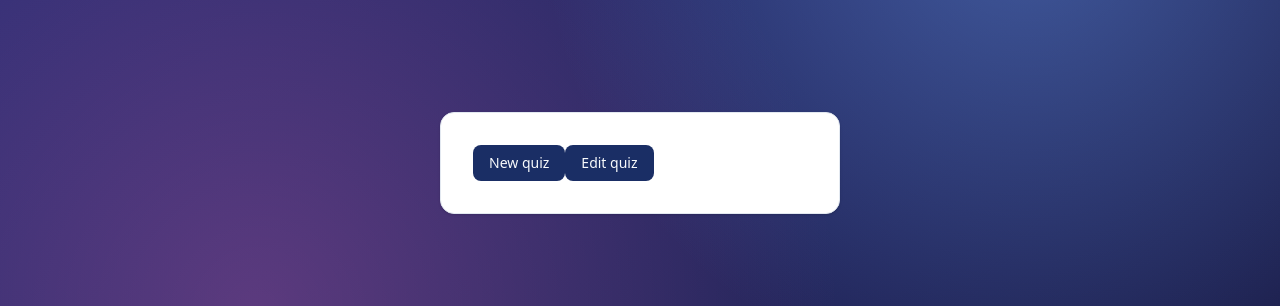
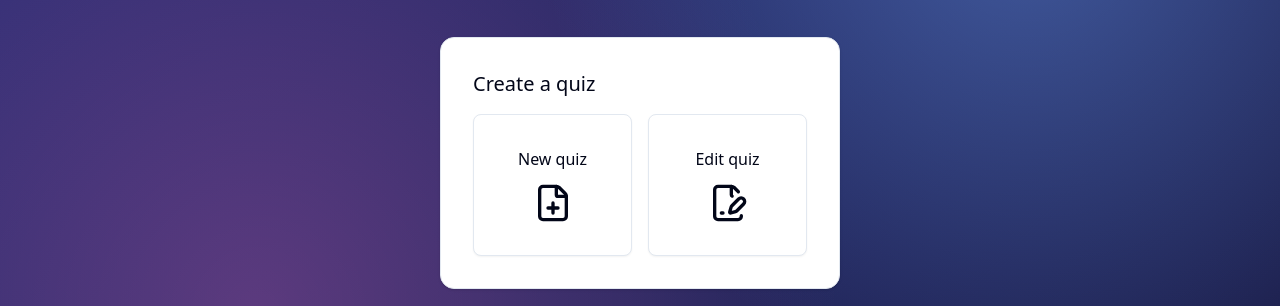
Before and after one commit to Cereal38/rhova, a Next.js app: page /create in a window 1280 px wide. Shown: the part 249-555 px from the top of the page. Built offline with nearby package versions, Linux system fonts and the light colour scheme; no server answers.

Commit message:
Improve the styling of the select-mod-step componet with styled button and a title for the page

```diff
--- a/app/create/select-mod-step.tsx
+++ b/app/create/select-mod-step.tsx
@@ -2,6 +2,7 @@
 
 import { Button } from '@/components/ui/button';
 import { CreateQuizStep } from '@/models/enums/create-quiz-step';
+import { FilePenLine, FilePlus } from 'lucide-react';
 import { useTranslations } from 'next-intl';
 
 interface Props {
@@ -12,13 +13,26 @@ export default function SelectModStep({ onStepChange }: Readonly<Props>) {
   const t = useTranslations();
 
   return (
-    <div>
-      <Button onClick={() => onStepChange(CreateQuizStep.CreateSetName)}>
-        {t('create-quiz.new-quiz')}
-      </Button>
-      <Button onClick={() => onStepChange(CreateQuizStep.EditSetName)}>
-        {t('create-quiz.edit-quiz')}
-      </Button>
+    <div className='flex flex-col gap-4'>
+      <h1 className='text-xl'>{t('create-quiz.title')}</h1>
+      <div className='flex gap-4'>
+        <Button
+          variant='outline'
+          className='flex-1 flex-col h-auto py-8 gap-3 text-base cursor-pointer'
+          onClick={() => onStepChange(CreateQuizStep.CreateSetName)}
+        >
+          <span>{t('create-quiz.new-quiz')}</span>
+          <FilePlus className='size-10' />
+        </Button>
+        <Button
+          variant='outline'
+          className='flex-1 flex-col h-auto py-8 gap-3 text-base cursor-pointer'
+          onClick={() => onStepChange(CreateQuizStep.EditSetName)}
+        >
+          <span>{t('create-quiz.edit-quiz')}</span>
+          <FilePenLine className='size-10' />
+        </Button>
+      </div>{' '}
     </div>
   );
 }
--- a/messages/fr.json
+++ b/messages/fr.json
@@ -31,7 +31,7 @@
   "create-quiz": {
     "title": "Créer un quiz",
     "new-quiz": "Nouveau quiz",
-    "edit-quiz": "Éditer le quiz"
+    "edit-quiz": "Éditer un quiz"
   },
   "player-waiting-room": {
     "title": "Vous êtes inscrit !",
```
